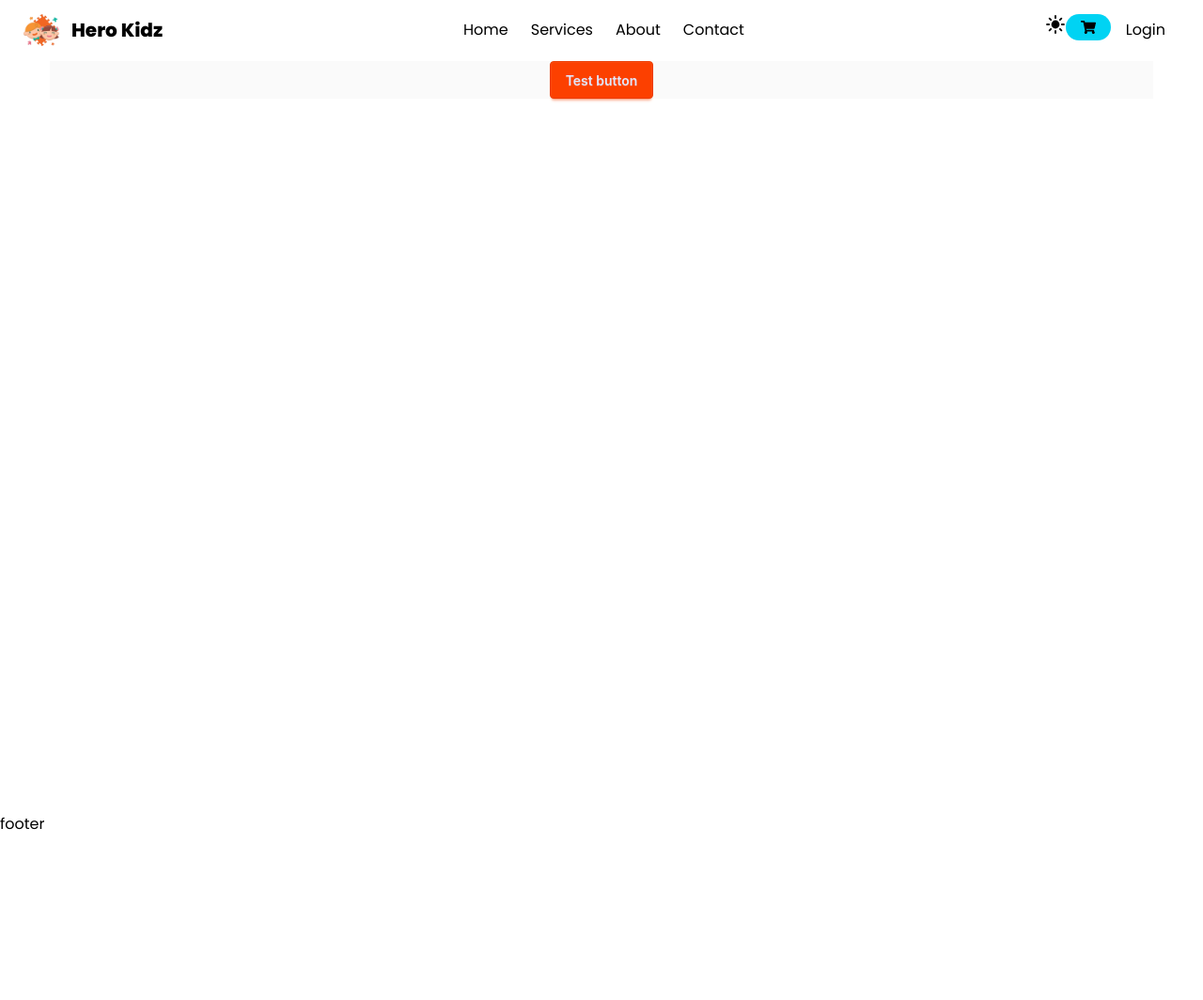
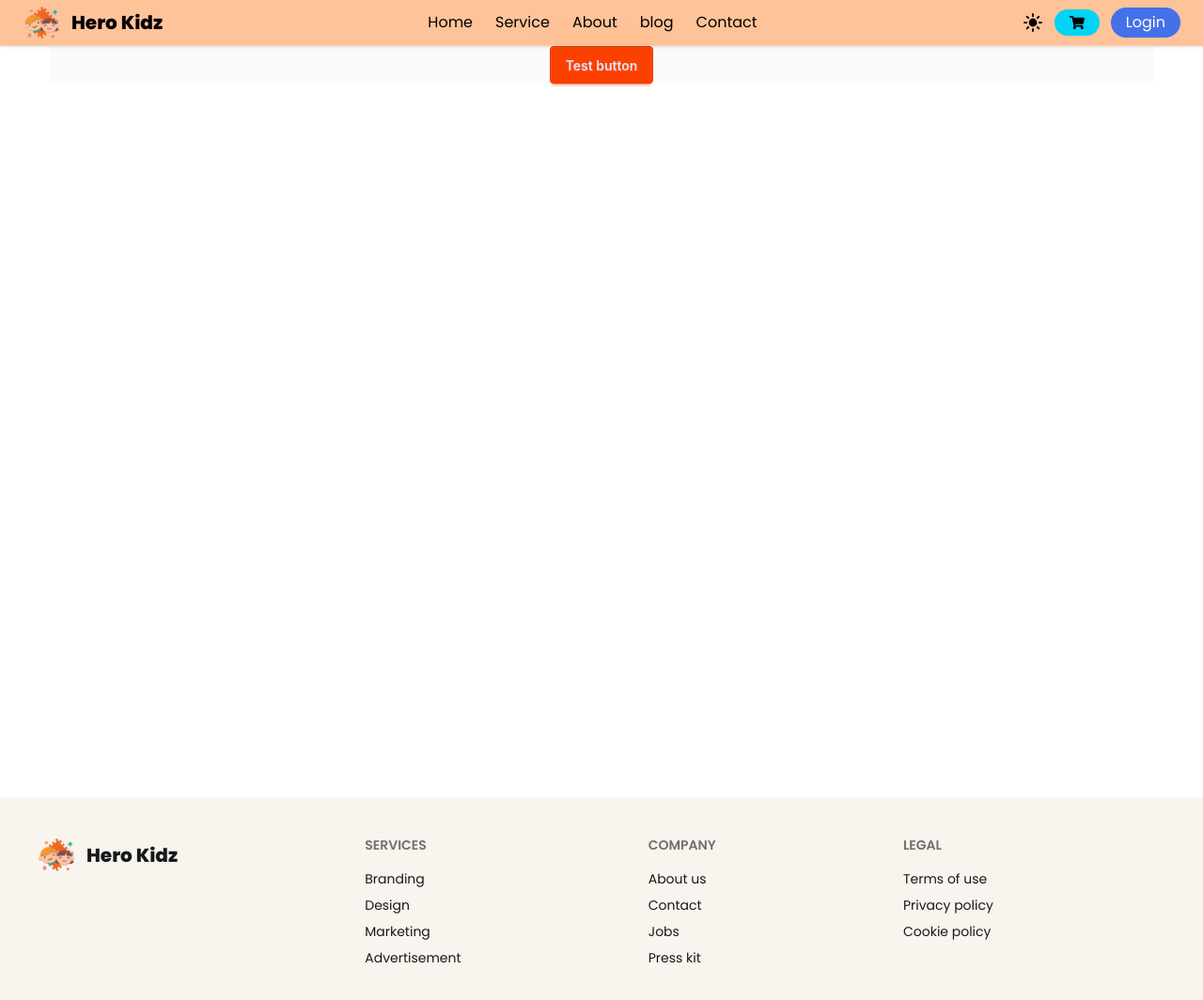
Before and after one commit to CodeBySabid/hero-kidz, a Next.js app: page / in a window 1280 px wide. Shown: the top 1064 px of the page at 94% size. Before the commit the page ends 889 px from the top, so only its background shows below. Built offline with nearby package versions, Linux system fonts and the light colour scheme.

Commit message:
feat: add responsive footer component

```diff
--- a/src/app/layout.jsx
+++ b/src/app/layout.jsx
@@ -19,7 +19,7 @@ export default function RootLayout({ children }) {
       suppressHydrationWarning
     >
       <body className={`${poppins.className} h-full antialiased min-h-full flex flex-col`}>
-        <header>
+        <header className="h-[49.41px]">
           <Navbar></Navbar>
         </header>
         <main className="md:w-11/12 min-h-screen mx-auto">
--- a/src/components/layouts/Footer.jsx
+++ b/src/components/layouts/Footer.jsx
@@ -1,9 +1,35 @@
 import React from 'react';
+import Logo from './Logo';
+import Link from 'next/link';
 
 const Footer = () => {
     return (
         <div>
-            footer
+            <footer className="footer sm:footer-horizontal bg-base-200 text-base-content p-10">
+                <aside>
+                    <Logo></Logo>
+                </aside>
+                <nav>
+                    <h6 className="footer-title">Services</h6>
+                    <Link href="#" className="link link-hover">Branding</Link>
+                    <Link href="#" className="link link-hover">Design</Link>
+                    <Link href="#" className="link link-hover">Marketing</Link>
+                    <Link href="#" className="link link-hover">Advertisement</Link>
+                </nav>
+                <nav>
+                    <h6 className="footer-title">Company</h6>
+                    <Link href="#" className="link link-hover">About us</Link>
+                    <Link href="#" className="link link-hover">Contact</Link>
+                    <Link href="#" className="link link-hover">Jobs</Link>
+                    <Link href="#" className="link link-hover">Press kit</Link>
+                </nav>
+                <nav>
+                    <h6 className="footer-title">Legal</h6>
+                    <Link href="#" className="link link-hover">Terms of use</Link>
+                    <Link href="#" className="link link-hover">Privacy policy</Link>
+                    <Link href="#" className="link link-hover">Cookie policy</Link>
+                </nav>
+            </footer>
         </div>
     );
 };
--- a/src/components/layouts/Navbar.jsx
+++ b/src/components/layouts/Navbar.jsx
@@ -8,8 +8,8 @@ import { motion, AnimatePresence } from "framer-motion";
 import useNavbar from "./useNavbar";
 import { FaShoppingCart } from "react-icons/fa";
 import { IoMoonSharp, IoSunny } from "react-icons/io5";
+import Link from "next/link";
 
-const navItems = ["Home", "Services", "About", "Contact"];
 
 const menuVariants = {
     hidden: { opacity: 0, y: -20 },
@@ -46,37 +46,36 @@ const Navbar = () => {
     }, [])
 
     return (
-        <div className="sticky top-0 z-50 backdrop-blur-md bg-white/10 border-b border-white/20">
+        <div className="fixed w-full shadow-sm z-50 backdrop-blur-md bg-orange-500/40 border-b border-white/20">
 
             {/* Desktop */}
-            <div className="hidden lg:flex justify-between items-center px-6 py-3">
+            <div className="hidden lg:flex justify-between items-center px-6 py-1">
                 <Logo />
 
                 <div className="flex gap-6">
-                    {navItems.map((item, i) => (
-                        <a key={i} href="#" className="hover:text-cyan-300 transition">
-                            {item}
-                        </a>
-                    ))}
+                    <Link href='/'>Home</Link>
+                    <Link href='/service'>Service</Link>
+                    <Link href='/about'>About</Link>
+                    <Link href='/blog'>blog</Link>
+                    <Link href='/contact'>Contact</Link>
                 </div>
-                <div>
+                <div className="flex items-center gap-3">
                     <button onClick={handleTheme}>
                         {theme === "dark" ? <IoSunny size={22} /> : <IoMoonSharp size={22} />}
                     </button>
                     <button
-                        onClick={closeMenu}
-                        className="px-4 py-1.5 rounded-full bg-cyan-400 text-black"
+                        className="px-4 py-1.5 rounded-full bg-cyan-400 text-black cursor-pointer"
                     >
                         <FaShoppingCart />
                     </button>
-                    <button className="px-4 py-1.5 rounded-full bg-white/20">
+                    <button className="px-4 py-1 rounded-full bg-blue-600/80 cursor-pointer text-white">
                         Login
                     </button>
                 </div>
             </div>
 
             {/* Mobile Header */}
-            <div className="lg:hidden flex justify-between items-center px-4 py-3">
+            <div className="lg:hidden flex justify-between items-center px-4 py-1">
                 <Logo />
                 <button onClick={toggleMenu}>
                     {openMenu ? <FiX size={28} /> : <IoIosMenu size={28} />}
@@ -96,31 +95,50 @@ const Navbar = () => {
             backdrop-blur-xl bg-black/50 border-b border-white/20
             flex flex-col items-center py-5 gap-4"
                     >
-                        {navItems.map((item, i) => (
-                            <motion.a
-                                key={i}
-                                href="#"
-                                onClick={closeMenu}
-                                variants={itemVariants}
-                                className="text-lg hover:text-cyan-300 transition"
-                            >
-                                {item}
-                            </motion.a>
-                        ))}
+                        <motion.div
+                            variants={itemVariants}
+                            className="text-lg hover:text-cyan-300 hover:bg-blue-600/30 hover:px-6 hover:rounded-2xl transition"
+                        >
+                            <Link onClick={closeMenu} href='/'>Home</Link>
+                        </motion.div>
+                        <motion.div
+                            variants={itemVariants}
+                            className="text-lg hover:text-cyan-300 hover:bg-blue-600/30 hover:px-6 hover:rounded-2xl transition"
+                        >
+                            <Link onClick={closeMenu} href='/service'>Service</Link>
+                        </motion.div>
+                        <motion.div
+                            variants={itemVariants}
+                            className="text-lg hover:text-cyan-300 hover:bg-blue-600/30 hover:px-6 hover:rounded-2xl transition"
+                        >
+                            <Link onClick={closeMenu} href='/about'>About</Link>
+                        </motion.div>
+                        <motion.div
+                            variants={itemVariants}
+                            className="text-lg hover:text-cyan-300 hover:bg-blue-600/30 hover:px-6 hover:rounded-2xl transition"
+                        >
+                            <Link onClick={closeMenu} href='/blog'>blog</Link>
+                        </motion.div>
+                        <motion.div
+                            variants={itemVariants}
+                            className="text-lg hover:text-cyan-300 hover:bg-blue-600/30 hover:px-6 hover:rounded-2xl transition"
+                        >
+                            <Link onClick={closeMenu} href='/contact'>Contact</Link>
+                        </motion.div>
 
                         <motion.div variants={itemVariants} className="flex gap-4 mt-2">
-                            <button onClick={handleTheme}>
+                            <button onClick={handleTheme} className="cursor-pointer">
                                 {theme === "dark" ? <IoSunny size={22} /> : <IoMoonSharp size={22} />}
                             </button>
                             <button
                                 onClick={closeMenu}
-                                className="px-4 py-1.5 rounded-full bg-cyan-400 text-black"
+                                className="px-6 rounded-full bg-cyan-400 text-black cursor-pointer"
                             >
-                                Sign Up
+                                <FaShoppingCart />
                             </button>
                             <button
                                 onClick={closeMenu}
-                                className="px-4 py-1.5 rounded-full bg-white/20"
+                                className="px-4 py-1 rounded-full bg-blue-600/80 cursor-pointer text-white"
                             >
                                 Login
                             </button>
```
